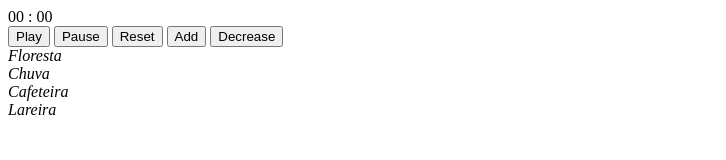
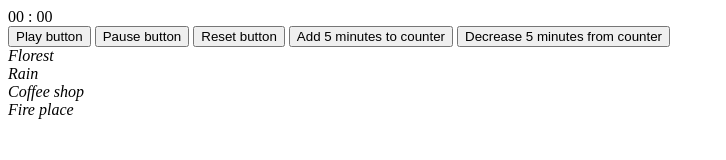
Before and after one commit to DavidFerreiraa/FocusTimer2.0, a plain HTML site: page index.html in a window 1280 px wide. Shown: the whole page, without its empty margins (0-726 px from the left). Drawn offline with Linux system fonts and the light colour scheme.

Commit message:
feat: add icons to html

```diff
--- a/index.html
+++ b/index.html
@@ -3,6 +3,7 @@
 <head>
     <meta charset="UTF-8">
     <meta name="viewport" content="width=device-width, initial-scale=1.0">
+    <script src="https://unpkg.com/@phosphor-icons/web"></script>
     <title>FocusTimer 2.0</title>
 </head>
 <body>
@@ -14,18 +15,18 @@
                 <span>00</span>
             </div>
             <div id="controls">
-                <button>Play</button>
-                <button>Pause</button>
-                <button>Reset</button>
-                <button>Add</button>
-                <button>Decrease</button>
+                <button class="ph ph-play-circle"><span>Play button</span></button>
+                <button class="ph ph-pause-circle"><span>Pause button</span></button>
+                <button class="ph ph-stop-circle"><span>Reset button</span></button>
+                <button class="ph ph-plus-circle"><span>Add 5 minutes to counter</span></button>
+                <button class="ph ph-minus-circle"><span>Decrease 5 minutes from counter</span></button>
             </div>
         </section>
         <section class="sounds-wrapper">
-            <div class="sound-box"><i>Floresta</i></div>
-            <div class="sound-box"><i>Chuva</i></div>
-            <div class="sound-box"><i>Cafeteira</i></div>
-            <div class="sound-box"><i>Lareira</i></div>
+            <div class="sound-box"><i class="ph ph-tree">Florest</i></div>
+            <div class="sound-box"><i class="ph ph-cloud-snow">Rain</i></div>
+            <div class="sound-box"><i class="ph ph-storefront">Coffee shop</i></div>
+            <div class="sound-box"><i class="ph ph-flame">Fire place</i></div>
         </section>
     </div>
 </body>
```
